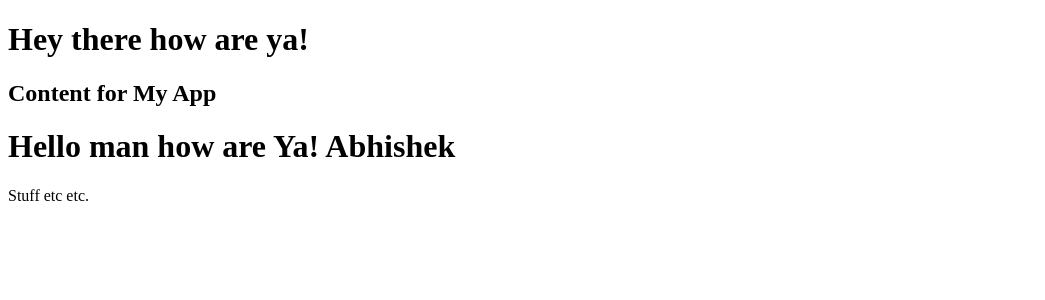
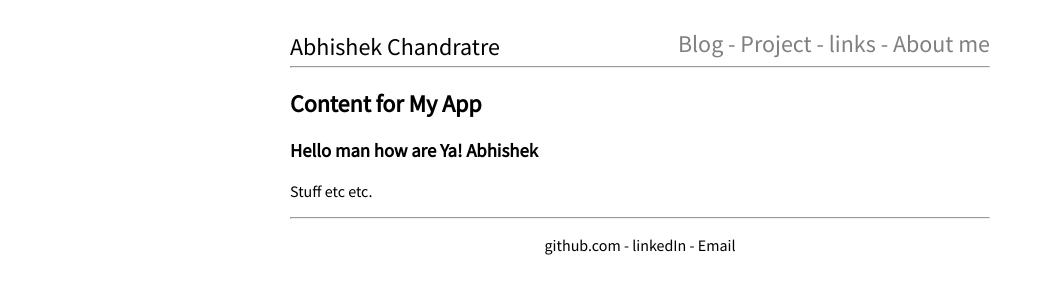
Before and after one commit to abhishekchandratre/blog, a Django app: page /portfolio/ in a window 1280 px wide. Shown: the top 300 px of the page, without its empty margins (0-1045 px from the left). Run offline with Django 3.2, Linux system fonts and the light colour scheme.

Commit message:
Filled base.html file with basic information

```diff
--- a/blog/settings.py
+++ b/blog/settings.py
@@ -119,4 +119,7 @@ USE_TZ = True
 # https://docs.djangoproject.com/en/1.10/howto/static-files/
 
 STATIC_URL = '/static/'
-STATIC_ROOT = os.path.join(BASE_DIR, 'static/')
+# Use static dir if you use static files from other directory.
+# STATICFILES_DIRS = [ os.path.join(BASE_DIR, "static"), ]
+# Please done use static root as of now
+# STATIC_ROOT = os.path.join(BASE_DIR, 'static/')
--- /dev/null
+++ b/portfolio/static/portfolio/css/main.css
@@ -0,0 +1,38 @@
+html {
+	font-family: 'Source Sans Pro', sans-serif;
+	font-size: 1em;
+}
+
+body {
+	font-size: 1rem;
+}
+
+div {
+	display: block;
+}
+
+a {
+	color: inherit;
+	text-decoration: none;
+}
+
+.wrap {
+	width: 700px;
+	margin: 0 auto;
+}
+
+.nav_bar {
+	padding-top: 20px;
+	font-size: 1.5em;
+	height: 30px;
+}
+
+.nav_bar_style {
+	float: right;
+	color: grey;
+}
+
+.do_inline {
+	vertical-align: middle;
+	display: inline-block;
+}
--- a/templates/base.html
+++ b/templates/base.html
@@ -1,11 +1,39 @@
+{% load static %}
 <!DOCTYPE html>
 <html lang="en">
 <head>
+	<link href="https://fonts.googleapis.com/css?family=Source+Sans+Pro" rel="stylesheet">
+	<link href="{% static "portfolio/css/main.css" %}" rel="stylesheet">
 	<meta charset="UTF-8">
-	<title>Welcome to my blog</title>
+	<title>Abhishek.S.C</title>
 </head>
 <body>
-	<h1>Hey there how are ya!</h1>
-	{% block content %}{% endblock content %}
+	<div class="wrap">
+		<div class="nav_bar">
+			<header class="do_inline"><a href="/">Abhishek Chandratre</a></header>
+			<nav class="nav_bar_style do_inline">
+				<a href="/blog">Blog</a>
+				<span> - </span>
+				<a href="/projects">Project</a>
+				<span> - </span>
+				<a href="/links">links</a>
+				<span> - </span>
+				<a href="/aboutme">About me</a>
+			</nav>
+		</div>
+		<hr>
+	{% block content %}
+	{% endblock content %}
+		<hr>
+		<footer>
+			<p align="center">
+				<a target="_blank" href="https://github.com/abhishekchandratre">github.com</a>
+				<span> - </span>
+				<a target="_blank" href="https://www.linkedin.com/in/abhishek-chandratre-8613a497">linkedIn</a>
+				<span> - </span>
+				<a href="mailto:abhishek.chandratre@gmail.com">Email</a>
+			</p>
+		</footer>
+	</div>
 </body>
 </html>
--- a/templates/portfolio/index.html
+++ b/templates/portfolio/index.html
@@ -1,7 +1,10 @@
 {% extends "base.html" %}
+{% load static %}
+{% block content %}
 
-{% block content %}
 <h2>Content for My App</h2>
-<h1>Hello man how are Ya! {{ firstname }}</h1>
+<h3>Hello man how are Ya! {{ firstname }}</h1>
 <p>Stuff etc etc.</p>
+<!--<img src="{% static 'portfolio/image/my_img.jpg' %}" alt="My Image"/>-->
+
 {% endblock content %}
```
Also changed, not shown: portfolio/static/portfolio/image/my_img.jpg (added), 1 other file.
